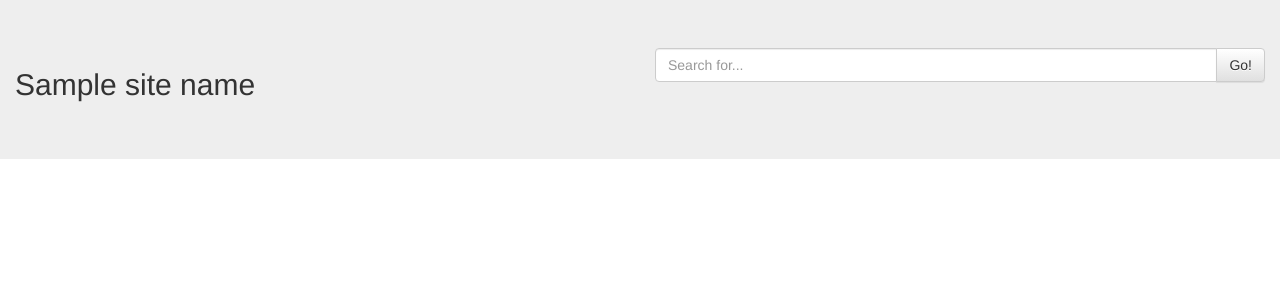
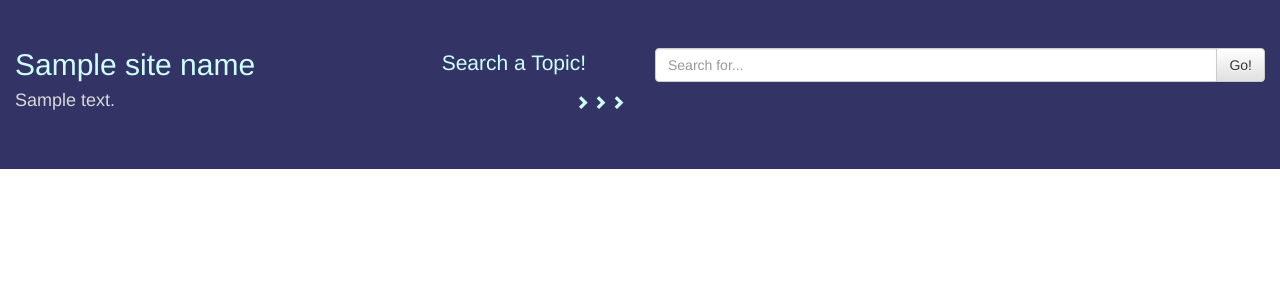
Before and after one commit to celestial-remains/kabbage-project, a Python web app: template Templates/index.html in a window 1280 px wide. Shown: the top 300 px of the page. Run offline with Jinja, Linux system fonts and the light colour scheme; the template is opened without the code that fills it: most values are stand-ins (such as "Sample title", 1, 10 or a date in 2020); some libraries are stand-ins or nearby versions.

Commit message:
changed some css and added prompt

```diff
--- a/Templates/base.html
+++ b/Templates/base.html
@@ -12,6 +12,8 @@
     <script
       src="https://ajax.googleapis.com/ajax/libs/jquery/1.11.3/jquery.min.js">
     </script>
+
+    <!-- BootStrap -->
 
     <!-- Latest compiled and minified CSS -->
     <link rel="stylesheet"
@@ -36,6 +38,9 @@
       crossorigin="anonymous">
     </script>
 
+    <!-- Site CSS  -->
+     <link rel="stylesheet" href="/css/theme.css">
+
     <!-- Page Title -->
     <title>{% block title %}{% endblock %}</title>
   {% endblock %}
--- a/Templates/index.html
+++ b/Templates/index.html
@@ -31,14 +31,27 @@
 
   <!-- Implementation of Search App -->
 <div ng-app="searchApp" ng-controller="myCtrl">
+
+  <!-- Search Section -->
   <section>
-    <div class="jumbotron clearfix">
+   <div class="jumbotron clearfix">
 
-      <!-- Page Title -->
-      <div class="col-lg-6">
+      <!-- Site Info -->
+      <div class="col-lg-4">
         <h2>{{site_name}}</h2>
+        <h4>{{site_description}}</h4>
           <h6 ng-if="error_message" class="warning"><span class="glyphicon glyphicon-alert"></span> {[error_message]}</h6>
       </div><!-- /.col-lg-6 -->
+
+      <!-- Prompt Graphics -->
+      <div class="col-lg-2">
+        <p class="pull-left">Search a Topic!</p>
+        <div class="pull-right blink">
+          <span class="glyphicon glyphicon-chevron-right"></span>
+          <span class="glyphicon glyphicon-chevron-right"></span>
+          <span class="glyphicon glyphicon-chevron-right"></span>
+        </div>
+      </div>
 
       <!--  Search Bar -->
       <div class="col-lg-6">
@@ -52,11 +65,10 @@
           </div><!-- /input-group -->
         </form><!-- /form -->
       </div><!-- /.col-lg-6 -->
-
     </div><!-- /.jumbotron -->
   </section>
 
-  <!-- Query Results -->
+  <!-- Query Results Section -->
   <section>
     <div class="col-lg-6">
       <ul>
--- a/app.yaml
+++ b/app.yaml
@@ -9,6 +9,9 @@ handlers:
   static_files: favicon.ico
   upload: favicon\.ico
 
+- url: /css
+  static_dir: css
+
 - url: .*
   script: app.app
 
--- a/config.py
+++ b/config.py
@@ -11,6 +11,7 @@ config["twitter"] = {
     "access_token_secret" : "x7JqeE87lpGbA4ry8Kk0SZWewYooWrpzRu0DkzlE2gAHg"
      }
 config["site"] = {
-    "site_name": "Twiki"
+    "site_name": "Twiki",
+    "site_description": "Get the latest from Twitter and Wikipedia!"
 
     }
--- /dev/null
+++ b/css/theme.css
@@ -0,0 +1,35 @@
+@CHARSET "UTF-8";
+h2 {
+	padding-top: 0px;
+	margin-top:0px;
+}
+.jumbotron{
+	background-color:#333366;
+	color:#CCFFFF;
+}
+
+h6,  h4 {
+	color: #d9d9d9;
+}
+
+.blink {
+    animation-duration: 1s;
+    animation-name: blink;
+    animation-iteration-count: 6;
+    animation-direction: alternate;
+    animation-timing-function: ease-in-out;
+}
+
+@keyframes blink {
+    from {
+        opacity: 1;
+    }
+    to {
+        opacity: 0;
+    }
+}
+
+.center_vertical{
+	vertical-align:middle;
+	display: inline-block;
+}
--- a/testtest.py
+++ b/testtest.py
@@ -48,6 +48,7 @@ class IndexTest(unittest.TestCase):
         print TwitterSearch.search("@")
         print TwitterSearch.search("@james")
         print TwitterSearch.search("#help")
+        print TwitterSearch.search("")
 
 if __name__ == '__main__':
     unittest.main()
```
Also changed, not shown: common/twitter_search.py (+12 -15 lines), handlers/index_handler.py (+12 -4 lines), 4 other files.
